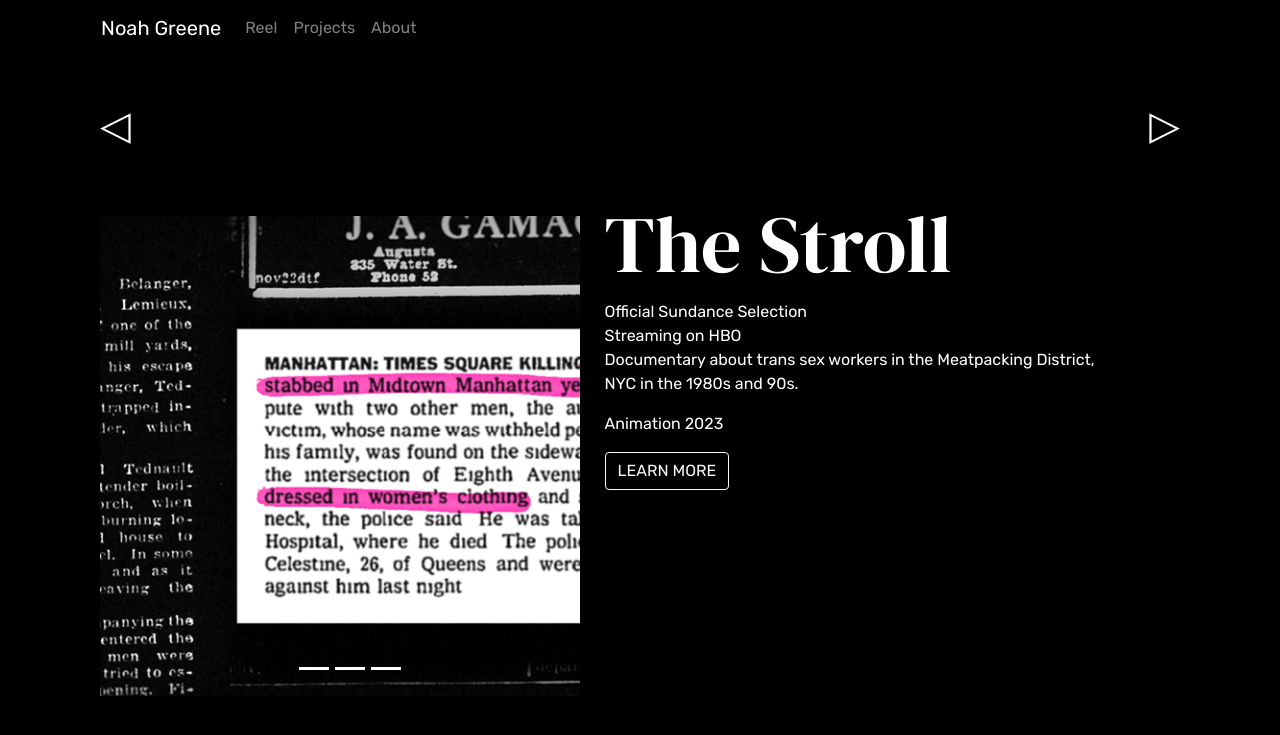
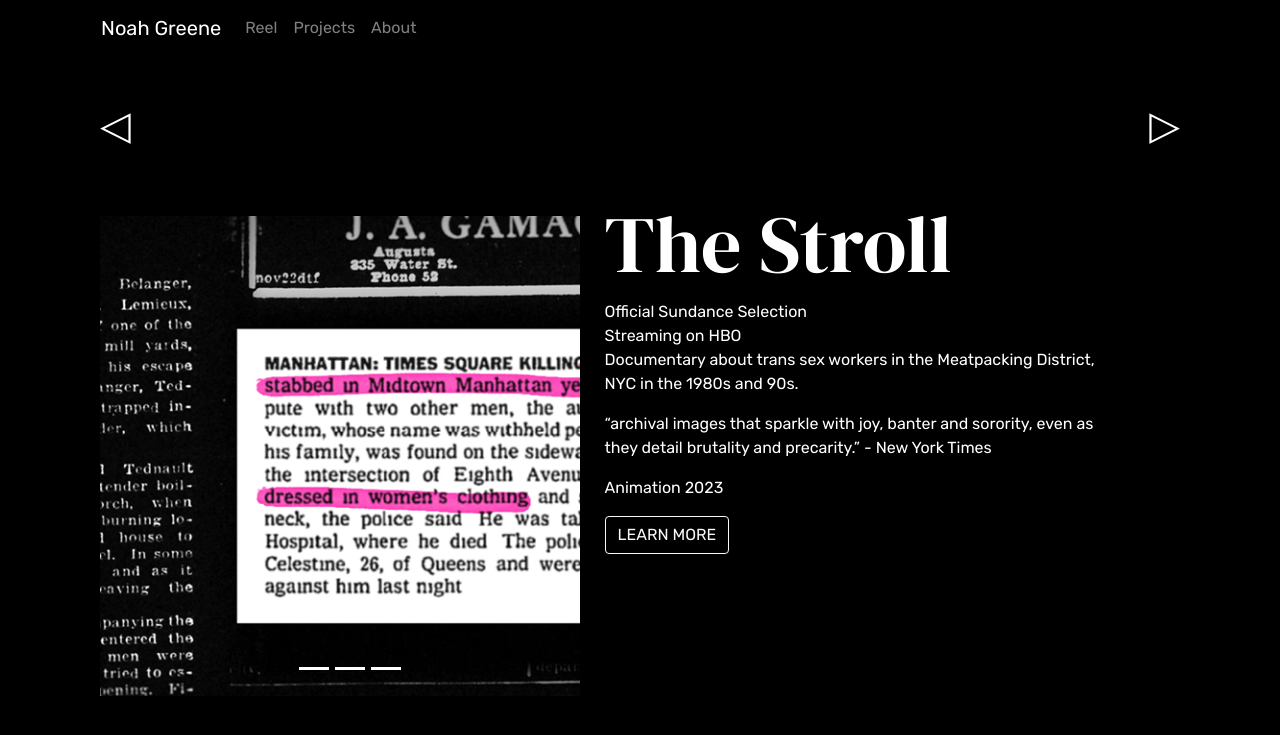
Before and after one commit to miairene/miairene.github.io, a Jekyll site: the page built from _projects/l_thestroll.md, in a window 1280 px wide. Shown: the top 735 px of the page. Built offline with Jekyll 4.4.1, drawn with Linux system fonts in a browser that asks for light colours.

Commit message:
Update l_thestroll.md

```diff
--- a/_projects/l_thestroll.md
+++ b/_projects/l_thestroll.md
@@ -11,4 +11,6 @@ watch_link: 'https://www.hbo.com/movies/the-stroll'
 
 Official Sundance Selection<br>Streaming on HBO<br>Documentary about trans sex workers in the Meatpacking District, NYC in the 1980s and 90s.
 
+"archival images that sparkle with joy, banter and sorority, even as they detail brutality and precarity." - New York Times
+
 Animation 2023
```
